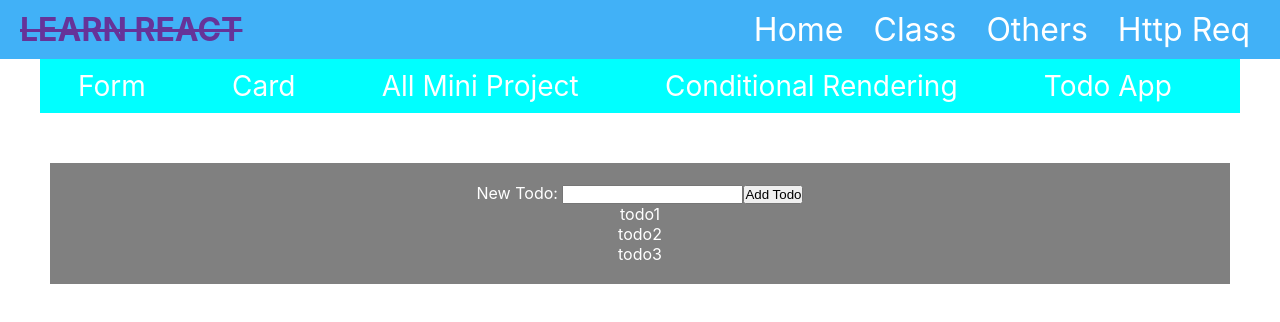
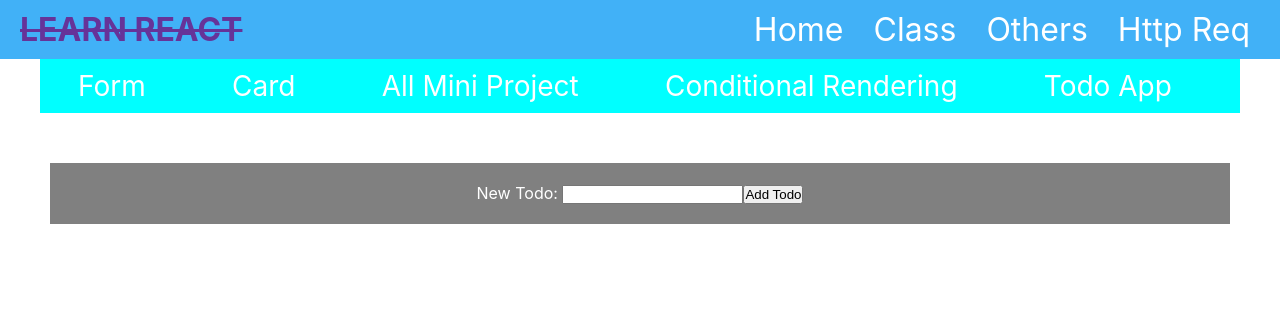
Before and after one commit to khaled39ab/React-With-LWS, a React (Create React App) app: page /todo in a window 1280 px wide. Shown: the top 322 px of the page. Built offline with nearby package versions, Linux system fonts and the light colour scheme.

Commit message:
arrage file

```diff
--- a/src/App.js
+++ b/src/App.js
@@ -12,7 +12,7 @@ import Others from './page/Others';
 import CardGroup from './page/cards/CardGroup';
 import AllProject from './miniProject/AllProject';
 import ConditionalRendering from './conditional-rendering/ConditionalRendering';
-import TodosApp from './page/todosApp/TodosApp';
+import TodoHome from './page/todoApp/TodoHome';
 
 
 function App() {
@@ -31,7 +31,7 @@ function App() {
         <Route path="/card" element={<CardGroup></CardGroup>}></Route>
         <Route path="/all-project" element={<AllProject></AllProject>}></Route>
         <Route path="/conditional-rendering" element={<ConditionalRendering></ConditionalRendering>}></Route>
-        <Route path="/todo" element={<TodosApp></TodosApp>}></Route>
+        <Route path="/todo" element={<TodoHome></TodoHome>}></Route>
       </Routes>
 
     </div>
--- a/src/page/todosApp/Todo.js
+++ b/src/page/todoApp/Todo.js
@@ -3,9 +3,7 @@ import React from 'react';
 const Todo = (props) => {
     return (
         <div>
-            {
-                props.todos.map((todo, index)=> <p key={index}>{todo}</p>)
-            }
+
         </div>
     )
 }
--- a/src/page/todosApp/TodosApp.js
+++ b/src/page/todoApp/TodoHome.js
@@ -1,24 +1,24 @@
 import React, { useState } from 'react';
 import OthersNavbar from '../OthersNavbar';
 import NewTodo from './NewTodo';
-import Todo from "./Todo";
+import Todo from './Todo';
 
 const todosList = ['todo1', 'todo2', 'todo3'];
-const TodosApp = () => {
+const TodoHome = () => {
     const [todos, setTodos] = useState(todosList);
 
-    const handleNewTodos = newTodo => {
+    const handleNewTodo = newTodo => {
         setTodos([...todos, newTodo])
     }
     return (
         <div>
             <OthersNavbar></OthersNavbar>
             <div style={{ 'margin': '50px', 'backgroundColor': 'gray', 'padding': '20px', 'textAlign': 'center', 'color': 'white' }}>
-                <NewTodo onTodo={handleNewTodos}></NewTodo>
+                <NewTodo onTodo={handleNewTodo}></NewTodo>
                 <Todo todos={todos}></Todo>
             </div>
         </div>
-    )
-}
+    );
+};
 
-export default TodosApp;
+export default TodoHome;
```
Also changed, not shown: src/page/todoApp/Todos.js (added, +14 -0 lines), src/page/todoApp/NewTodo.js (renamed from src/page/todosApp/NewTodo.js), src/page/todosApp/TodoHome.js (deleted).
